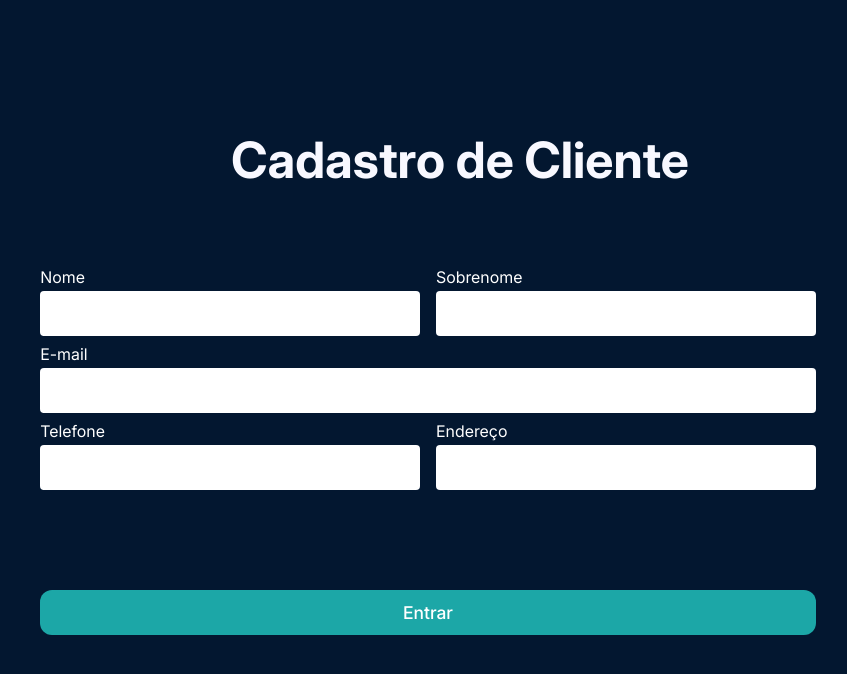
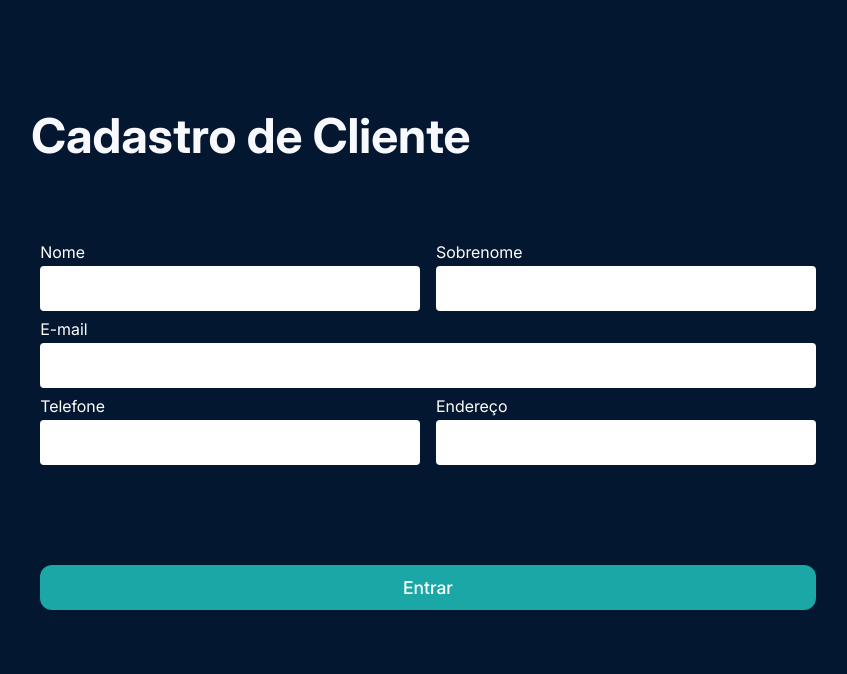
Before and after one commit to eduardosaraujo1/2md2-pw-projeto-lanhouse, a PHP site: page /cliente.html in a window 1280 px wide. Shown: the part 72-746 px from the top of the page, without its empty margins (212-1059 px from the left). Run offline with PHP 8.4, Linux system fonts and the light colour scheme.

Commit message:
Padronizacao telas cadastro

```diff
--- a/cliente.html
+++ b/cliente.html
@@ -4,7 +4,7 @@
         <meta charset="UTF-8" />
         <meta name="viewport" content="width=device-width, initial-scale=1.0" />
         <title>Cadastrar Cliente - Sistema Lanhouse</title>
-        <link rel="stylesheet" href="./css/cliente.css" />
+        <link rel="stylesheet" href="./css/cadastro/cliente.css" />
     </head>
     <body>
         <header class="navbar">
--- a/css/cliente.css
+++ b/css/cadastro/cliente.css
@@ -1,10 +1,5 @@
-@import url('./style.css');
-@import url('./navbar.css');
-
-header {
-    background-color: #eaeaea;
-    background-color: black;
-}
+@import url('../style.css');
+@import url('../navbar.css');
 
 body {
     width: 100vw;
@@ -47,11 +42,8 @@ main {
     color: var(--ghost-white, #f8f8ff);
     text-align: center;
     font-family: Inter;
-    font-size: 2rem;
+    font-size: 3rem;
     font-weight: 700;
-    margin-top: 50px;
-    margin-left: 200px;
-    font-size: 50px;
 }
 
 .input-fields {
--- a/css/fornecedor.css
+++ b/css/cadastro/fornecedor.css
@@ -1,5 +1,5 @@
-@import url('./style.css');
-@import url('./navbar.css');
+@import url('../style.css');
+@import url('../navbar.css');
 
 body {
     width: 100vw;
@@ -41,7 +41,7 @@ main {
     color: var(--ghost-white, #f8f8ff);
     text-align: center;
     font-family: Inter;
-    font-size: 2rem;
+    font-size: 3rem;
     font-weight: 700;
 }
 
--- a/css/funcionario.css
+++ b/css/cadastro/funcionario.css
@@ -1,5 +1,5 @@
-@import url('./style.css');
-@import url('./navbar.css');
+@import url('../style.css');
+@import url('../navbar.css');
 
 body {
     width: 100vw;
@@ -41,7 +41,7 @@ main {
     color: var(--ghost-white, #f8f8ff);
     text-align: center;
     font-family: Inter;
-    font-size: 2rem;
+    font-size: 3rem;
     font-weight: 700;
 }
 
--- a/css/home.css
+++ b/css/home.css
@@ -5,7 +5,7 @@ a {
     color: white;
 }
 
-ul {
+main ul {
     color: white;
     padding: 2rem;
 }
--- a/fornecedor.html
+++ b/fornecedor.html
@@ -4,7 +4,7 @@
         <meta charset="UTF-8" />
         <meta name="viewport" content="width=device-width, initial-scale=1.0" />
         <title>Cadastrar Funcionário - Sistema Lanhouse</title>
-        <link rel="stylesheet" href="./css/fornecedor.css" />
+        <link rel="stylesheet" href="./css/cadastro/fornecedor.css" />
     </head>
     <body>
         <header class="navbar">
--- a/funcionario.html
+++ b/funcionario.html
@@ -4,7 +4,7 @@
         <meta charset="UTF-8" />
         <meta name="viewport" content="width=device-width, initial-scale=1.0" />
         <title>Cadastrar Funcionário - Sistema Lanhouse</title>
-        <link rel="stylesheet" href="./css/funcionario.css" />
+        <link rel="stylesheet" href="./css/cadastro/funcionario.css" />
     </head>
     <body>
         <header class="navbar">
```
